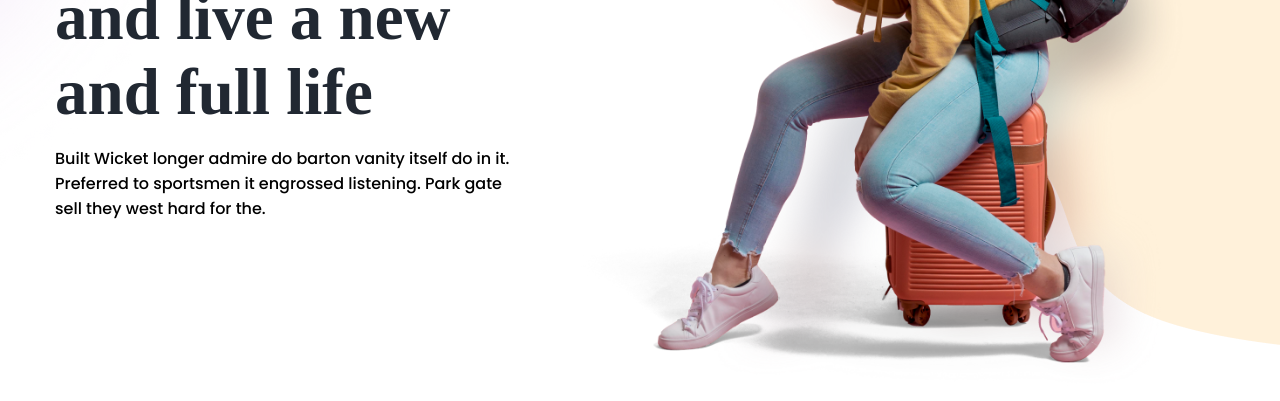
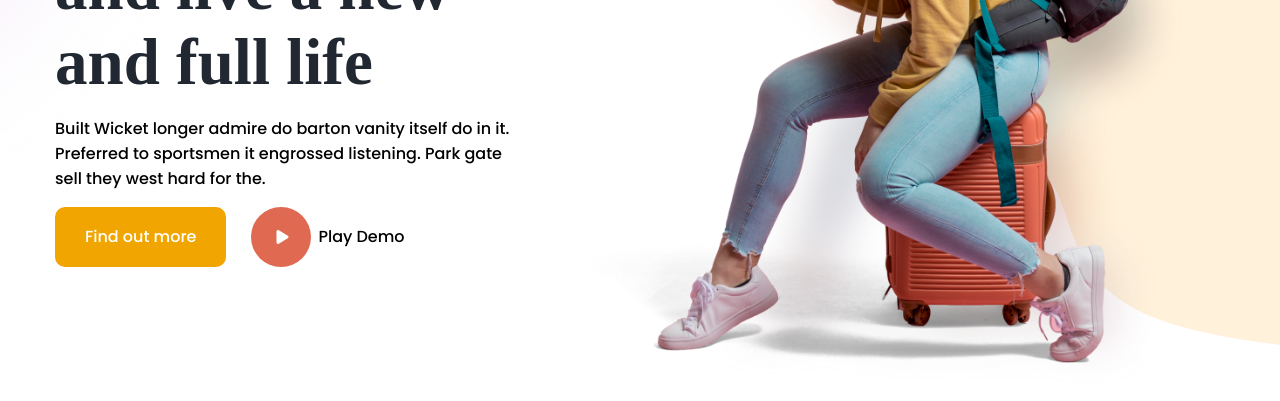
Before and after one commit to mohit838/Travel-Agency-Landing-Page-Using-HTML-CSS-and-Js, a plain HTML site: page index.html in a window 1280 px wide. Shown: the part 369-770 px from the top of the page. Drawn offline with Linux system fonts and the light colour scheme; a web font is replaced by a local one.

Commit message:
header complete

```diff
--- a/assets/css/style.css
+++ b/assets/css/style.css
@@ -234,6 +234,75 @@ Header Area CSS
   height: auto;
 }
 
+/* Hero Button  */
+
+.header__button {
+  display: flex;
+  flex-wrap: wrap;
+  flex-direction: row;
+  justify-content: flex-start;
+  align-items: center;
+  align-content: center;
+}
+
+.find__button {
+  display: inline-block;
+  padding: 18px 30px;
+  background-color: transparent;
+  border-radius: 10px;
+  font-weight: 500;
+  transition: all 0.5s ease;
+  color: #fff;
+  font-size: 16px;
+  cursor: pointer;
+  font-family: inherit;
+  line-height: 1.5;
+  user-select: none;
+  border: none;
+}
+
+.hero__btn {
+  background-color: #f1a501;
+}
+
+.video__play {
+  display: inline-block;
+  margin-left: 20px;
+  height: 60px;
+  width: 60px;
+  background-color: transparent;
+  border-radius: 50%;
+  font-weight: 500;
+  transition: all 0.5s ease;
+  color: #fff;
+  font-size: 16px;
+  cursor: pointer;
+  font-family: inherit;
+  line-height: 1.5;
+  user-select: none;
+  border: none;
+  position: relative;
+}
+
+.video__play i {
+  position: absolute;
+  margin: 22px 20px 25px 25px;
+}
+
+.play__btn {
+  background-color: #df6951;
+}
+
+.video_button {
+  display: flex;
+  flex-wrap: nowrap;
+  align-items: center;
+  padding-left: 5px;
+}
+
+.video_button span {
+  margin-left: 7px;
+}
 /* -----------------
 Services Area CSS
 -------------------*/
--- a/index.html
+++ b/index.html
@@ -81,8 +81,19 @@
                   Preferred to sportsmen it engrossed listening. Park gate sell
                   they west hard for the.
                 </p>
+
+                <div class="header__button">
+                  <div>
+                    <a href="#" class="find__button hero__btn">Find out more</a>
+                  </div>
+                  <div class="video_button">
+                    <a href="#" class="video__play play__btn"
+                      ><i class="fa-solid fa-play"></i
+                    ></a>
+                    <span> Play Demo</span>
+                  </div>
+                </div>
               </div>
-
               <div class="hero-img">
                 <img src="assets/img/people.png" alt="people" />
               </div>
```
